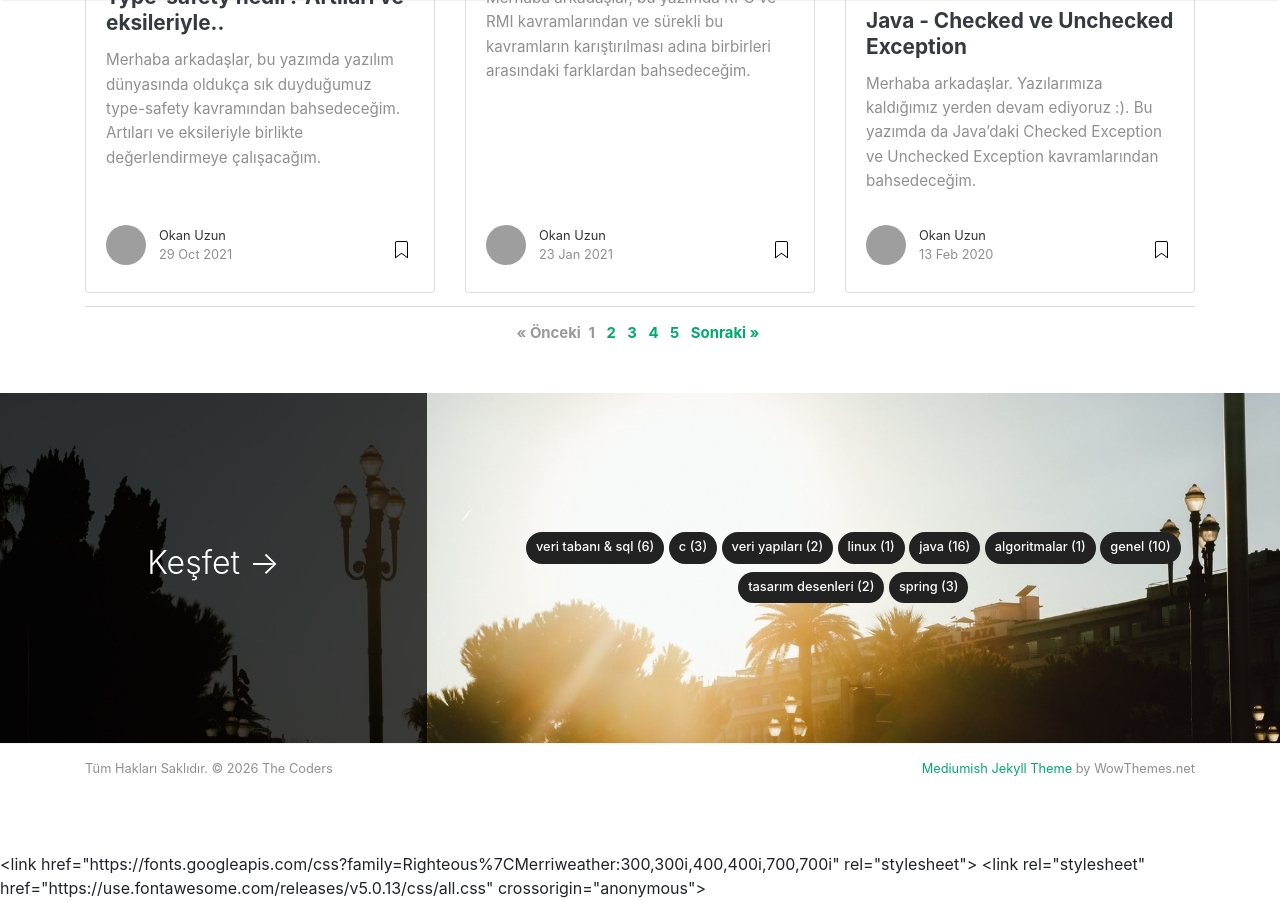
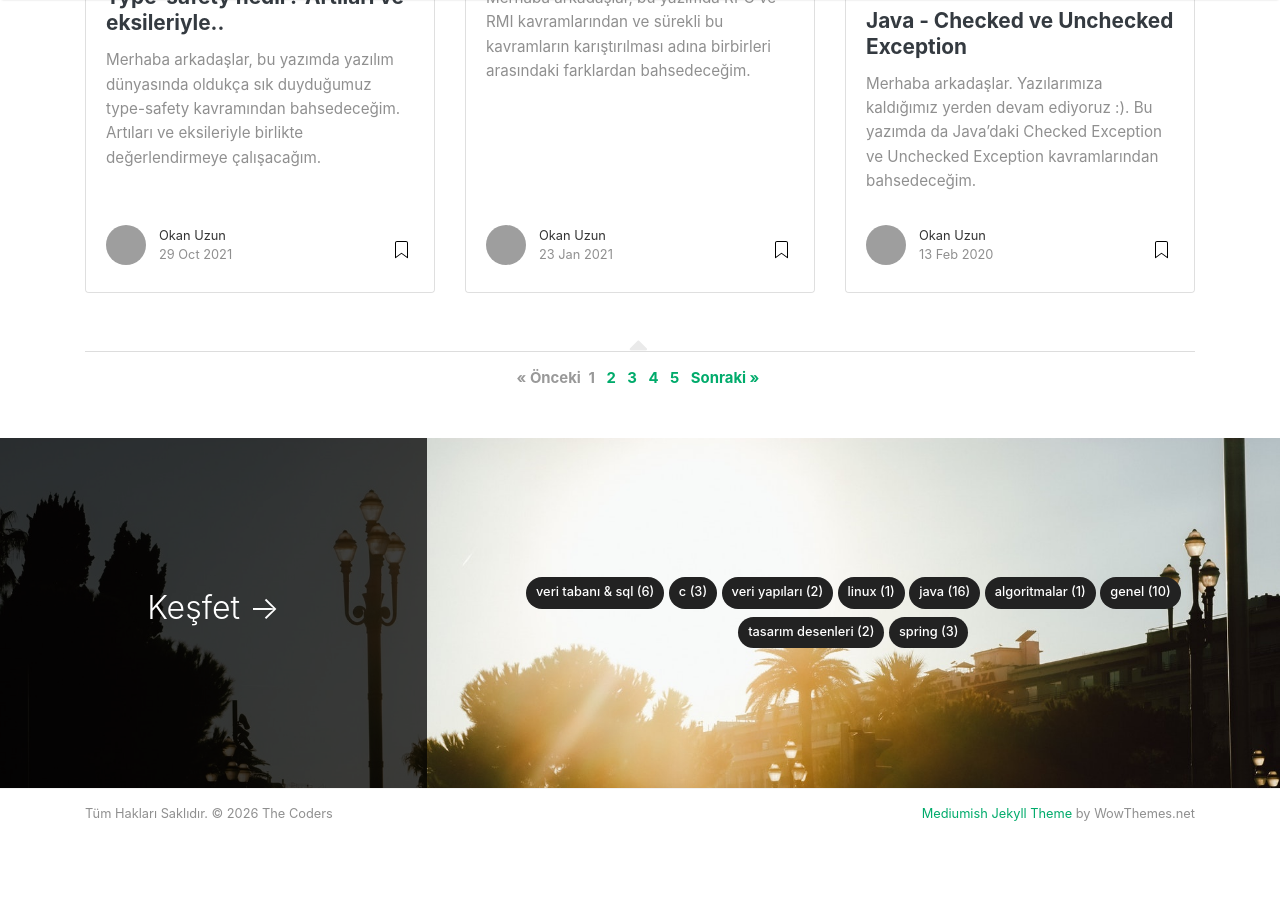
Before and after one commit to OkanUzun/okanuzun.com-mediumish, a Jekyll site: the page built from index.html, in a window 1280 px wide and 900 px high, scrolled down 1574 px. Built offline with Jekyll 4.4.1, drawn with Linux system fonts in a browser that asks for light colours; nearby versions of some CDN libraries; the list of posts is cut into pages by our own code; grey boxes are pictures that could not be loaded.

Commit message:
move font and stylesheet links to head to prevent raw text rendering

```diff
--- a/_layouts/default.html
+++ b/_layouts/default.html
@@ -31,6 +31,9 @@
 
 <link href="{{ site.baseurl }}/assets/css/main.css" rel="stylesheet">
 
+<link href="https://fonts.googleapis.com/css?family=Righteous%7CMerriweather:300,300i,400,400i,700,700i" rel="stylesheet">
+<link rel="stylesheet" href="https://use.fontawesome.com/releases/v5.0.13/css/all.css" integrity="sha384-DNOHZ68U8hZfKXOrtjWvjxusGo9WQnrNx2sqG0tfsghAvtVlRW3tvkXWZh58N9jp" crossorigin="anonymous">
+
 <script src="{{ site.baseurl }}/assets/js/jquery.min.js"></script>
 
 </head>
@@ -49,12 +52,6 @@
 
 {% capture layout %}{% if page.layout %}layout-{{ page.layout }}{% endif %}{% endcapture %}
 <body class="{{layout}}">
-	<!-- defer loading of font and font awesome -->
-	<noscript id="deferred-styles">
-		<link href="https://fonts.googleapis.com/css?family=Righteous%7CMerriweather:300,300i,400,400i,700,700i" rel="stylesheet">
-		<link rel="stylesheet" href="https://use.fontawesome.com/releases/v5.0.13/css/all.css" integrity="sha384-DNOHZ68U8hZfKXOrtjWvjxusGo9WQnrNx2sqG0tfsghAvtVlRW3tvkXWZh58N9jp" crossorigin="anonymous">
-	</noscript>
-
 
 <!-- Begin Menu Navigation
 ================================================== -->
```
